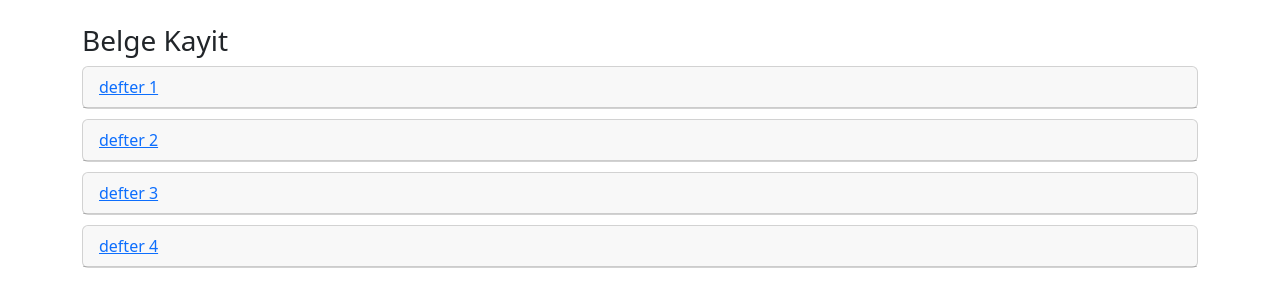
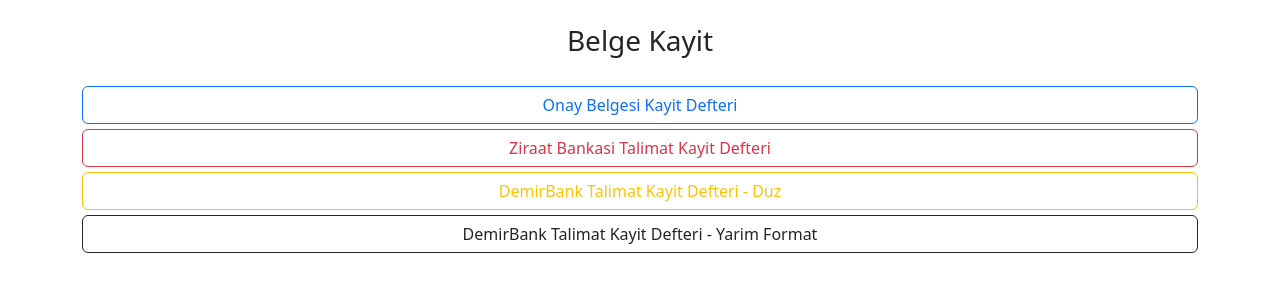
Before and after one commit to Yuziba/muhasebe03, a Django app: page /defterler/ in a window 1280 px wide. Shown: the part 56-363 px from the top of the page. Run offline with Django 4.2, Linux system fonts and the light colour scheme; some libraries are stand-ins or nearby versions.

Commit message:
kayit defter sayfasi olusturuldu

```diff
--- a/muhapp/templates/muhapp/defterler.html
+++ b/muhapp/templates/muhapp/defterler.html
@@ -2,31 +2,40 @@
 
 {%block content%}
 <div class="container">
-    <h3>Belge Kayit</h3>
+    <h3 style="padding-bottom: 20px; text-align:center">Belge Kayit</h3>
 
-    <div style="padding-bottom: 10px;">
-        <div class="card" >
-            <div class="card-header"><a href="">defter 1</a></div>
-        </div>
+    <div style="padding-bottom: 5px;">
+        <a href="{% url 'muhapp:defter_onay' %}" style="width: 100%;">
+            <button style="width: 100%;" type="button" class="btn btn-outline-primary">
+                Onay Belgesi Kayit Defteri
+            </button>
+        </a>
     </div>
 
-    <div style="padding-bottom: 10px;">
-        <div class="card" >
-            <div class="card-header"><a href="">defter 2</a></div>
-        </div>
+    <div style="padding-bottom: 5px;">
+        <a href="{% url 'muhapp:main' %}" style="width: 100%;">
+            <button style="width: 100%;" type="button" class="btn btn-outline-danger">
+                Ziraat Bankasi Talimat Kayit Defteri
+            </button>
+        </a>
     </div>
 
-    <div style="padding-bottom: 10px;">
-        <div class="card" >
-            <div class="card-header"><a href="">defter 3</a></div>
-        </div>
+    <div style="padding-bottom: 5px;">
+        <a href="{% url 'muhapp:main' %}" style="width: 100%;">
+            <button style="width: 100%;" type="button" class="btn btn-outline-warning">
+                DemirBank Talimat Kayit Defteri - Duz
+            </button>
+        </a>
     </div>
 
-    <div style="padding-bottom: 10px;">
-        <div class="card" >
-            <div class="card-header"><a href="">defter 4</a></div>
-        </div>
+    <div style="padding-bottom: 5px;">
+        <a href="{% url 'muhapp:main' %}" style="width: 100%;">
+            <button style="width: 100%;" type="button" class="btn btn-outline-dark">
+                DemirBank Talimat Kayit Defteri - Yarim Format
+            </button>
+        </a>
     </div>
+
 
 </div>
 
--- a/muhapp/urls.py
+++ b/muhapp/urls.py
@@ -6,6 +6,7 @@ app_name = 'muhapp'
 urlpatterns = [
     path('', views.MainView.as_view(), name="main"),
     path('defterler/', views.Belge_Kayit_View.as_view(), name="defterler"),
+    path('defter_onay', views.Onay_Kayit_View.as_view(), name="defter_onay"),
     path('onay_upload/', views.onay_upload_view, name="onay_upload"),
     path('onay_list/', views.onay_list_view, name='onay_list'),
     path('onay_delete/<int:file_id>/', views.onay_delete_view, name='onay_delete'),
--- a/muhapp/views.py
+++ b/muhapp/views.py
@@ -55,6 +55,10 @@ def onay_download_view(request, file_id):
         raise Http404("Belirtilen dosya bulunamadı.")
 
 
-#------------------------------------------------------------------------------------------------------------- Kayit Defterleri sayfasi
+#------------------------------------------------------------------------------------------------------------- Kayit Defterleri 1. sayfasi
 class Belge_Kayit_View(TemplateView):
     template_name = 'muhapp/defterler.html'
+
+#------------------------------------------------------------------------------------------------------------- Onay Kayit Defteri sayfasi
+class Onay_Kayit_View(TemplateView):
+    template_name = 'muhapp/defter_onay.html'
```
Also changed, not shown: muhapp/templates/muhapp/defter_onay.html (added, +11 -0 lines).
